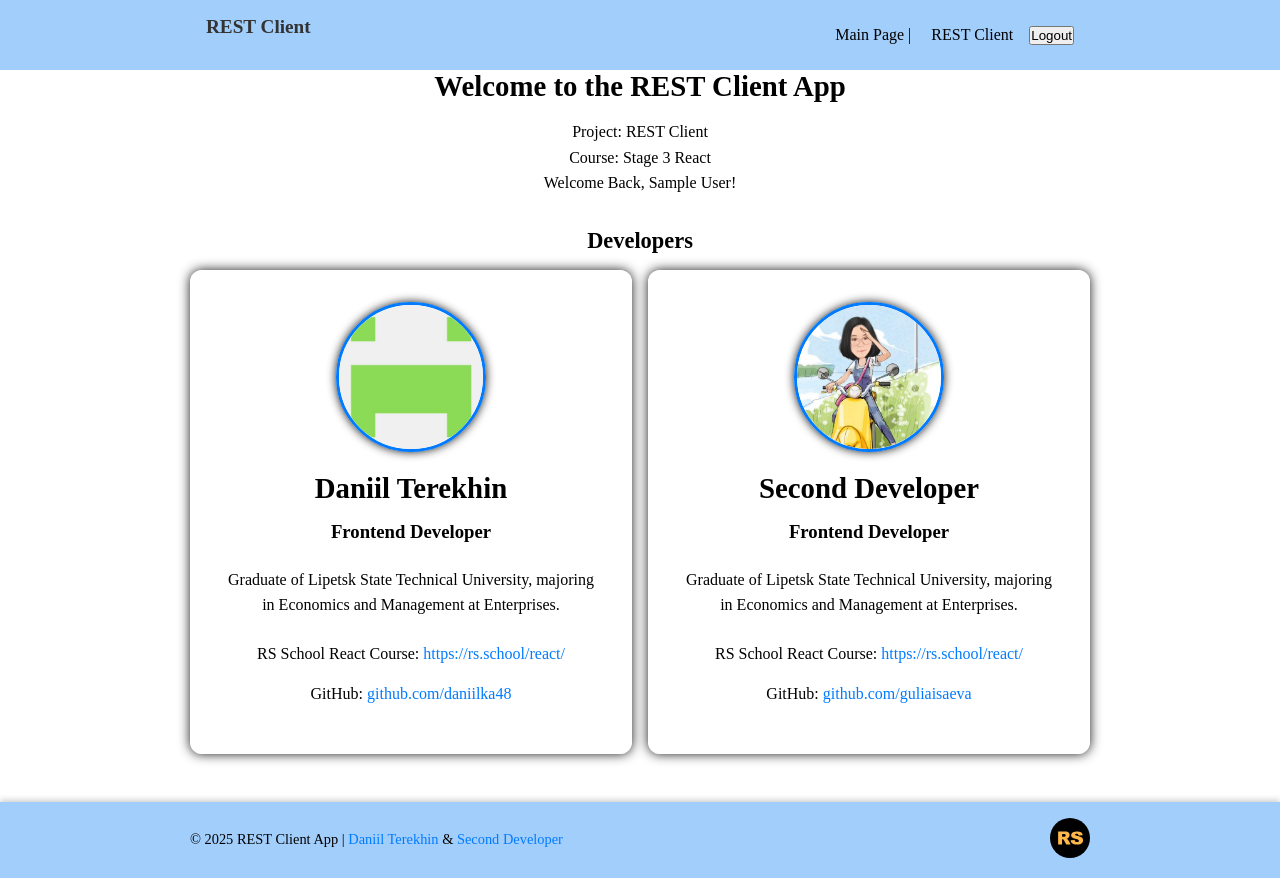
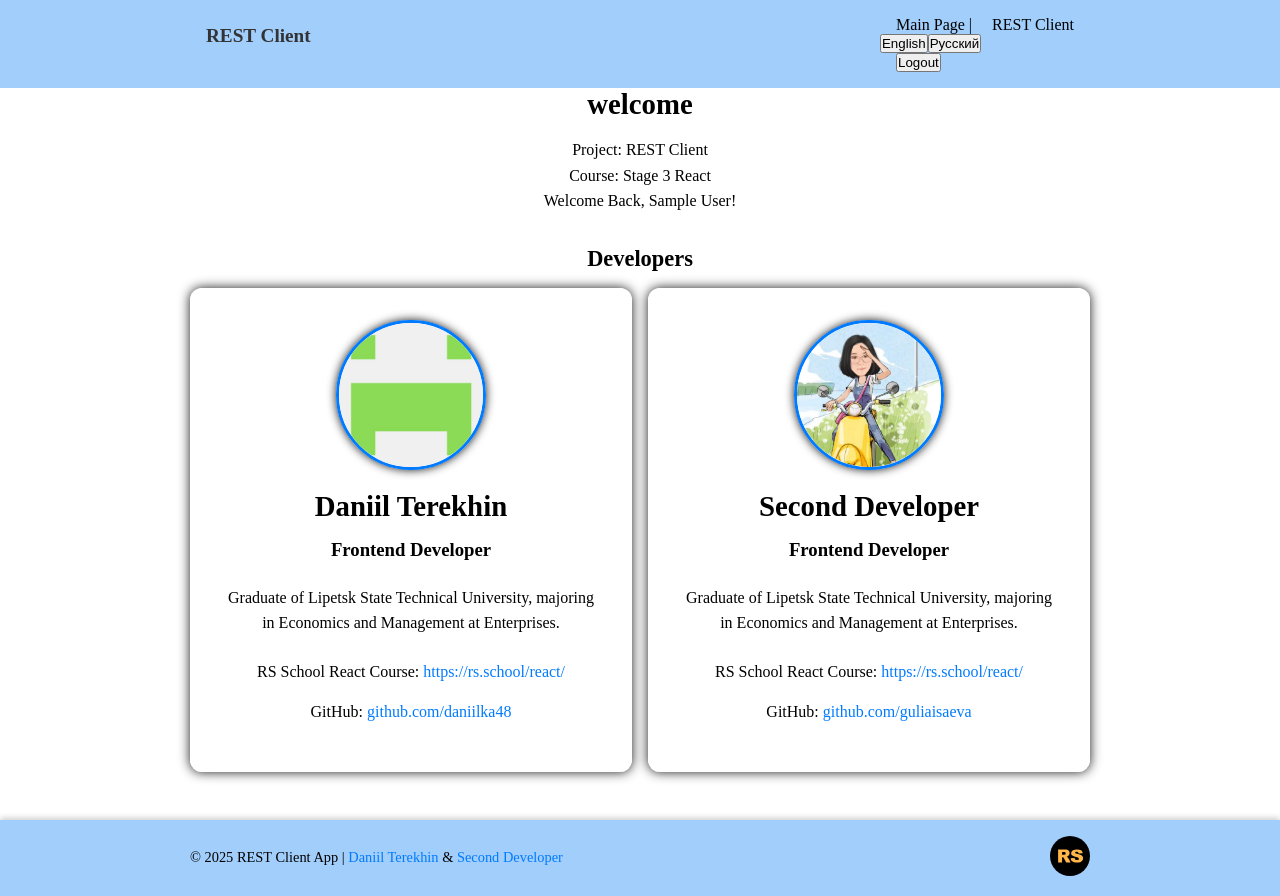
Before and after one commit to Daniilka48/rest-client-app, a Next.js app: page / in a window 1280 px wide. Built offline with nearby package versions, Linux system fonts and the light colour scheme; no server answers; sample sign-in values are in the browser's storage.

Commit message:
feat:add language configs

```diff
--- /dev/null
+++ b/next-i18next.config.js
@@ -0,0 +1,6 @@
+module.exports = {
+  i18n: {
+    defaultLocale: 'en',
+    locales: ['en', 'ru'],
+  },
+};
--- a/package.json
+++ b/package.json
@@ -16,12 +16,15 @@
     "@next-auth/prisma-adapter": "^1.0.7",
     "@prisma/client": "^6.16.1",
     "bcryptjs": "^3.0.2",
+    "i18next": "^25.5.2",
     "next": "15.5.2",
     "next-auth": "^4.24.11",
+    "next-i18next": "^15.4.2",
     "postman-code-generators": "^2.0.0",
     "postman-collection": "^5.1.1",
     "react": "19.1.0",
-    "react-dom": "19.1.0"
+    "react-dom": "19.1.0",
+    "react-i18next": "^15.7.3"
   },
   "devDependencies": {
     "@eslint/eslintrc": "^3",
@@ -35,6 +38,7 @@
     "@types/postman-collection": "^3.5.11",
     "@types/react": "^19",
     "@types/react-dom": "^19",
+    "@types/react-i18next": "^7.8.3",
     "eslint": "^9",
     "eslint-config-next": "15.5.2",
     "eslint-config-prettier": "^10.1.8",
--- /dev/null
+++ b/public/locales/en/common.json
@@ -0,0 +1,4 @@
+{
+  "greeting": "Hello",
+  "welcome": "Welcome to our application!"
+}
--- /dev/null
+++ b/public/locales/ru/common.json
@@ -0,0 +1,4 @@
+{
+  "greeting": "Здравствуйте",
+  "welcome": "Добро пожаловать в наше приложение!"
+}
--- a/src/app/page.tsx
+++ b/src/app/page.tsx
@@ -5,11 +5,12 @@ import styles from './MainPage.module.css';
 import { useSession } from 'next-auth/react';
 import { useRouter } from 'next/navigation';
 import { useEffect } from 'react';
+import { useTranslation } from 'react-i18next';
 
 export default function MainPageMock() {
   const { data: session, status } = useSession();
   const router = useRouter();
-
+  const { t } = useTranslation('common');
   useEffect(() => {
     if (status === 'unauthenticated') {
       router.push('/auth/login');
@@ -23,7 +24,8 @@ export default function MainPageMock() {
   return (
     <div>
       <main className={styles.main}>
-        <h2 className={styles.title}>Welcome to the REST Client App</h2>
+        {/* <h2 className={styles.title}>Welcome to the REST Client App</h2> */}
+        <h2 className={styles.title}>{t('welcome')}</h2>
         <p className={styles.info}>Project: REST Client</p>
         <p className={styles.info}>Course: Stage 3 React</p>
 
--- a/src/components/Header/Header.tsx
+++ b/src/components/Header/Header.tsx
@@ -4,6 +4,7 @@ import Link from 'next/link';
 import { useEffect, useState } from 'react';
 import { signOut, useSession } from 'next-auth/react';
 import styles from './Header.module.css';
+import LanguageSwitcher from '../LanguageSwitcher/LanguageSwitcher';
 
 const Header = () => {
   const [isSticky, setIsSticky] = useState(false);
@@ -33,7 +34,7 @@ const Header = () => {
               <Link href="/rest-client" className={styles.navLink}>
                 REST Client
               </Link>
-
+              <LanguageSwitcher />
               <button
                 onClick={() => signOut({ callbackUrl: '/' })}
                 className={styles.navLink}
--- /dev/null
+++ b/src/components/LanguageSwitcher/LanguageSwitcher.tsx
@@ -0,0 +1,23 @@
+'use client';
+
+import { useRouter } from 'next/router';
+
+export default function LanguageSwitcher() {
+  const router = useRouter();
+  const { pathname, query, asPath, locale } = router;
+
+  const changeLanguage = (newLocale: string) => {
+    router.push({ pathname, query }, asPath, { locale: newLocale });
+  };
+
+  return (
+    <div>
+      <button onClick={() => changeLanguage('en')} disabled={locale === 'en'}>
+        English
+      </button>
+      <button onClick={() => changeLanguage('ru')} disabled={locale === 'ru'}>
+        Русский
+      </button>
+    </div>
+  );
+}
```
Also changed, not shown: 1 other file (tests, documents, lock files or other folders).
